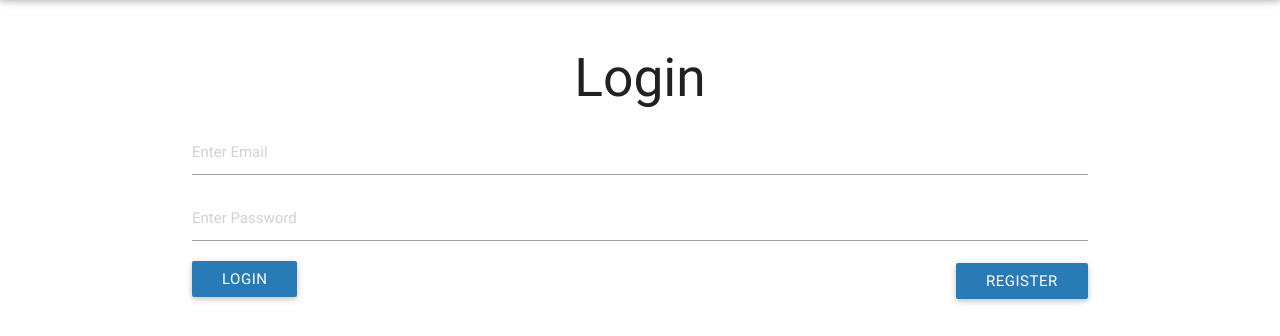
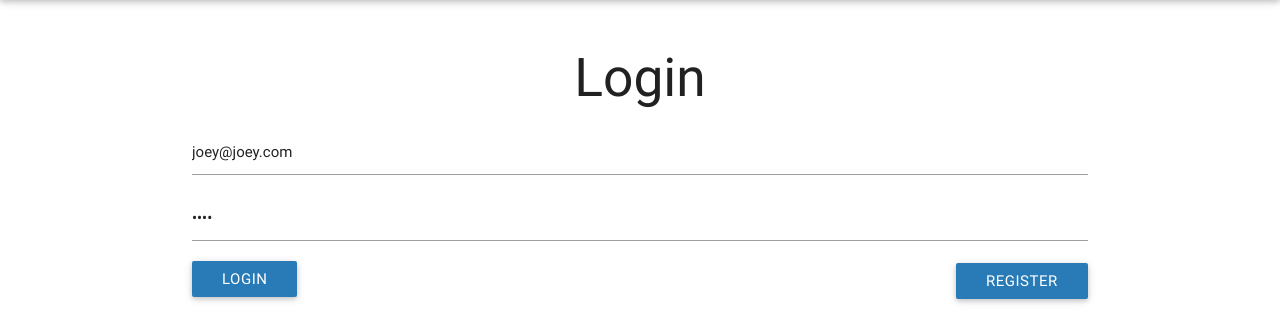
Before and after one commit to htisaksen/Columbia-MSRED, a Flask app: page /login in a window 1280 px wide. Shown: the part 64-400 px from the top of the page. Run offline with Flask 2, Linux system fonts and the light colour scheme.

Commit message:
TEMPORARILY added Login/pass values into html input value box for easy testing purposes of overall application

```diff
--- a/templates/login.html
+++ b/templates/login.html
@@ -6,8 +6,8 @@
 			<h2 style="text-align:center">Login</h2>
 			<form id= 'login_form' name = 'login_form' action = '/login' method = 'POST'>
 				{{error_msg}}
-				<input type = 'text' name = 'email' placeholder = 'Enter Email'>
-				<input type = 'password' name = 'password' placeholder = 'Enter Password'>
+				<input type = 'text' name = 'email' placeholder = 'Enter Email' value = 'joey@joey.com'>
+				<input type = 'password' name = 'password' placeholder = 'Enter Password' value = 'joey'>
 				<button class="btn waves-effect waves-light" type="submit" name="action">Login</button>
 			</form>
 			<br>
```
